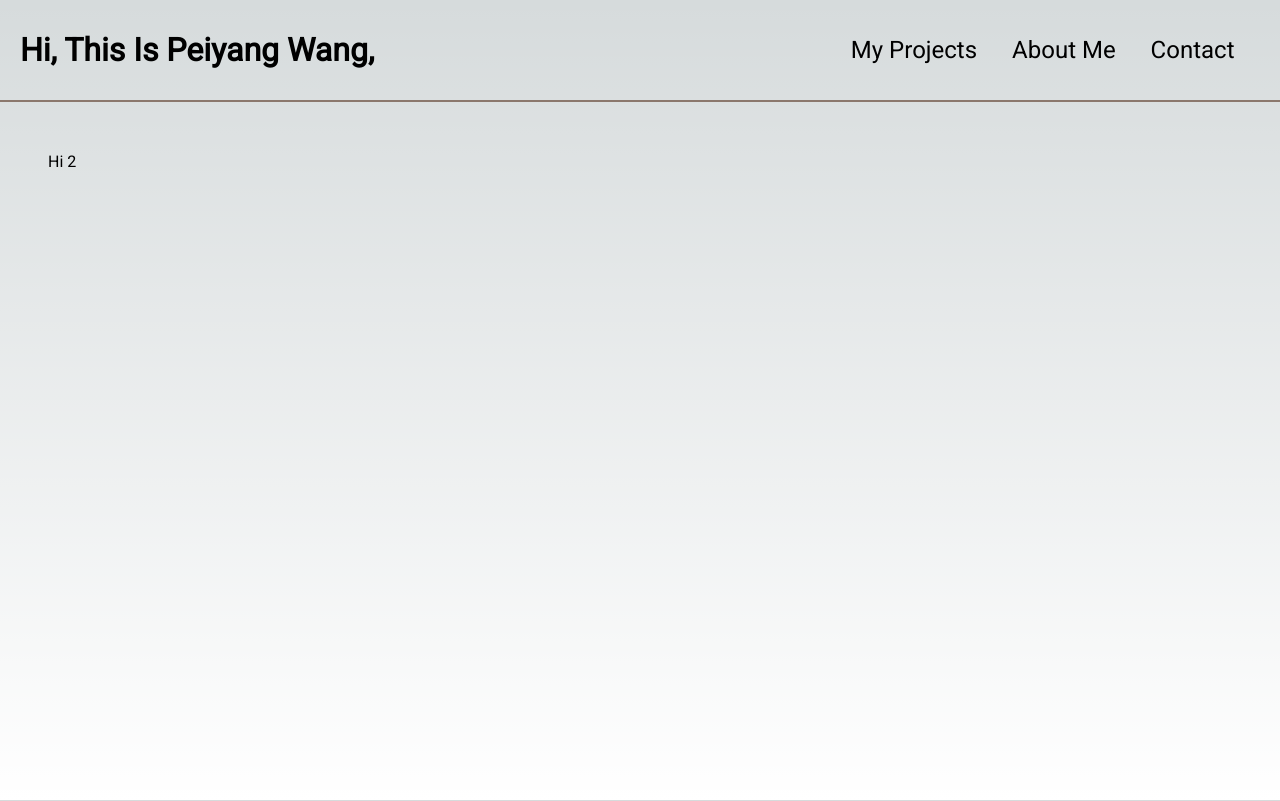
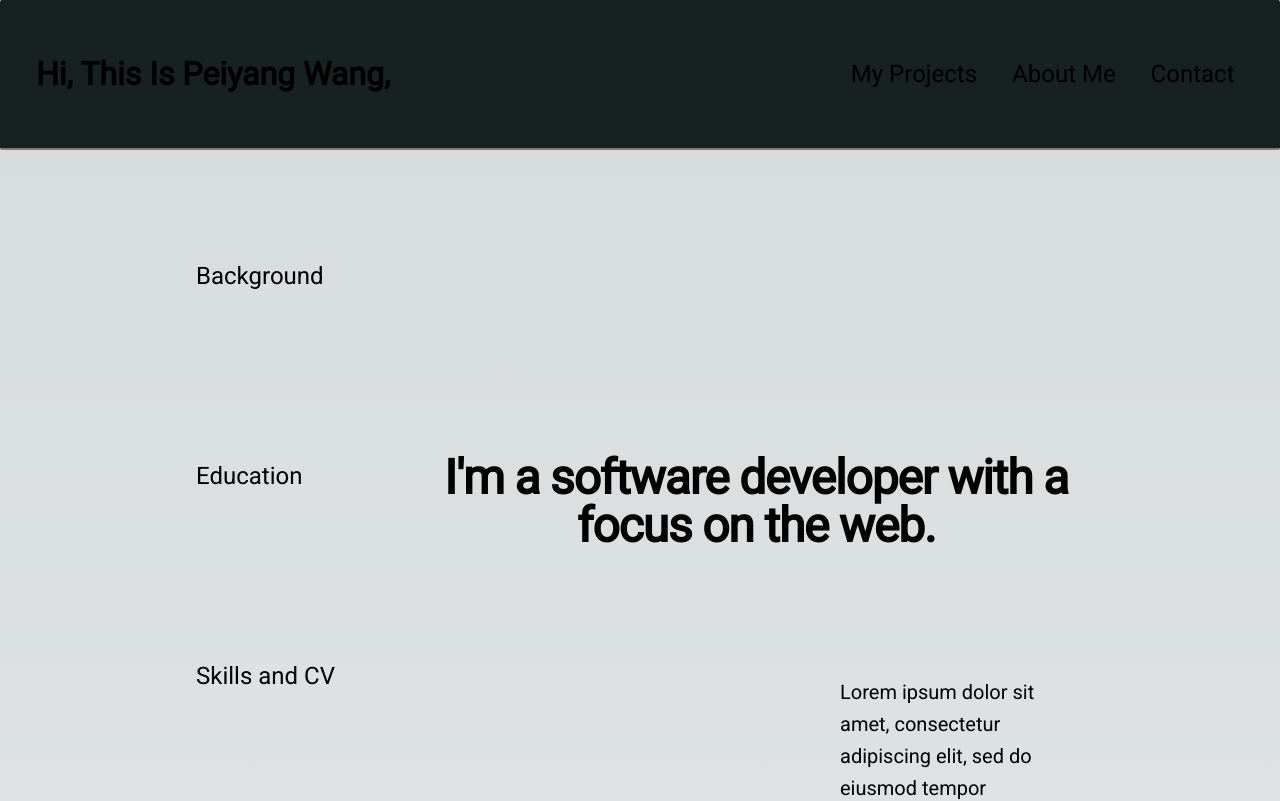
Before and after one commit to Plukewang/portfolio, a Next.js app: page /aboutme in a window 1280 px wide. Shown: the top 801 px of the page. Built offline with nearby package versions, Linux system fonts and the light colour scheme.

Commit message:
Format scrolling of aboutme plus sidebar

```diff
--- a/app/aboutme/layout.tsx
+++ b/app/aboutme/layout.tsx
@@ -2,7 +2,7 @@ import Navbar from "../ui/navbar"
 import NavBarLinks from "../ui/navBarLinks"
 export default function Layout({ children }: { children: React.ReactNode }) {
     return (
-      <div className="flex h-screen flex-col md:overflow-hidden">
+      <div className="flex flex-col lg:overflow-hidden">
         <Navbar/>
         <div className="flex-grow p-6 md:overflow-y-auto md:p-12">{children}</div>
         <NavBarLinks top = {false}/>
--- a/app/aboutme/page.tsx
+++ b/app/aboutme/page.tsx
@@ -1,9 +1,66 @@
-
+import Details from "../ui/aboutme/details"
 
 export default function Projects(){
     return (
-        <div>
-            <h1>Hi 2</h1>
+    <div className="flex flex-col items-center overflow-hidden">
+
+        <div className="overflow-hidden px-6 py-24 sm:py-32 lg:overflow-visible lg:px-0 flex flex-col lg:grid lg:grid-cols-4 lg:gap-10 lg:w-3/4 h-full overflow-hidden">
+
+            <div className="invisible lg:visible lg:fixed lg:col-span-2 lg:col-start-1 h-[100vh]">
+                <div className="flex flex-col justify-around h-3/4">
+                    <a href="#background">
+                        <h1 className="text-2xl">
+                            Background
+                        </h1>
+                    </a>
+                    <a href="#education">
+                        <h1 className="text-2xl">
+                            Education
+                        </h1>
+                    </a>
+                    <a href="#skills">
+                        <h1 className="text-2xl">
+                            Skills and CV
+                        </h1>
+                    </a>
+                </div>
+            </div>
+
+            <div className="lg:col-span-3 lg:col-start-2 lg:row-span2">
+                <Details
+                    title={"I'm a software developer with a focus on the web."}
+                    src={null}
+                    description="Lorem ipsum dolor sit amet, consectetur adipiscing elit, sed do eiusmod  tempor
+                    incididunt ut labore et dolore magna aliqua. Ut enim ad minim  veniam, quis nostrud exercitation ullamco
+                    laboris nisi ut aliquip ex ea  commodo consequat. Duis aute irure dolor in reprehenderit in voluptate
+                    velit esse cillum dolore eu fugiat nulla pariatur. Excepteur sint  occaecat cupidatat non proident,
+                    sunt in culpa qui officia deserunt  mollit anim id est laborum."
+                    id="background"
+                />
+
+                <Details
+                    title={"I’m a 2022 Graduate from UT Austin."}
+                    src={null}
+                    description="Lorem ipsum dolor sit amet, consectetur adipiscing elit, sed do eiusmod  tempor
+                    incididunt ut labore et dolore magna aliqua. Ut enim ad minim  veniam, quis nostrud exercitation ullamco
+                    laboris nisi ut aliquip ex ea  commodo consequat. Duis aute irure dolor in reprehenderit in voluptate
+                    velit esse cillum dolore eu fugiat nulla pariatur. Excepteur sint  occaecat cupidatat non proident,
+                    sunt in culpa qui officia deserunt  mollit anim id est laborum."
+                    id="education"
+                />
+                <Details
+                    title={"My skills at a glance:"}
+                    src={null}
+                    description="Lorem ipsum dolor sit amet, consectetur adipiscing elit, sed do eiusmod  tempor
+                    incididunt ut labore et dolore magna aliqua. Ut enim ad minim  veniam, quis nostrud exercitation ullamco
+                    laboris nisi ut aliquip ex ea  commodo consequat. Duis aute irure dolor in reprehenderit in voluptate
+                    velit esse cillum dolore eu fugiat nulla pariatur. Excepteur sint  occaecat cupidatat non proident,
+                    sunt in culpa qui officia deserunt  mollit anim id est laborum."
+                    id="skills"
+                />
+            </div>
+
+        </div>
         </div>
     )
 }
--- a/app/projects/page.tsx
+++ b/app/projects/page.tsx
@@ -3,8 +3,8 @@ import preview1 from "../../public/preview1.png"
 import "../../public/app.css"
 export default function Projects(){
     return (
-        <div>
-            <h1>Hi</h1>
+        <div className="my-2">
+            <h1 className="max-md:w-full lg:my-7 text-[16px] md:text-[32px] m-2 text-center">Here are a few of the projects I've worked on.</h1>
 
             <div className="grid grid-cols-1 gap-x-6 gap-y-10 sm:grid-cols-2 lg:grid-cols-3 xl:grid-cols-4 xl:gap-x-8">
                 {//
--- /dev/null
+++ b/app/ui/aboutme/details.tsx
@@ -0,0 +1,39 @@
+import Image, { StaticImageData } from "next/image";
+import placeholderThumbnail from "../../../public/icons/site_thumbnail_placeholder.png";
+
+interface detailProps{
+    //takes a link, a title, and a description
+    title: string
+    src?: StaticImageData | null //if null, placeholder
+    description: string
+    id:string
+}
+export default function Details({title,src,description,id}:detailProps){
+    return(
+        <div className="mx-auto flex flex-col lg:my-10 lg:gap-y-10 lg:h--1/2 min-h-[800px] my-10 pt-10">
+            <span id={id} className="h-[150px] w-full"></span>
+            <h1 className="my-2 text-4xl font-semibold tracking-tight text-center sm:text-5xl lg:h-[150px]">
+                {title}
+            </h1>
+
+            <div className="flex flex-col items-center justify-start lg:flex-row lg:justify-around h-1/2">
+
+                <Image
+                    src={src? src: placeholderThumbnail}
+                    alt={title? title:"placeholder title"}
+                    className="lg:col-start-2 lg:row-start-2 rounded-xl object-cover h-auto m-10"
+                />
+                <div className="lg:col-span-2 lg:col-start-3 lg:row-start-2 lg:w-1/2 lg:max-w-7xl lg:px-8">
+
+                    <p className="mt-6 text-xl/8 ">
+                        {description}
+                    </p>
+                </div>
+
+
+
+            </div>
+
+        </div>
+    )
+}
--- a/app/ui/cover.tsx
+++ b/app/ui/cover.tsx
@@ -2,16 +2,17 @@ import Image from "next/image";
 import avatar from "../../public/icons/avatar.png";
 import Link from "next/link";
 
+
 export default function Cover(){
     return(
-        <div className="w-full h-1/2 flex flex-col align-center justify-center text-center">
+        <div className="w-full h-1/2 flex flex-col align-center justify-center text-center ">
 
             <div className="flex flex-row justify-center mx-2">
             <Image src={avatar}
                 width={180}
                 height={180}
                 alt="placeholder avatar icon"
-                className="rounded-full flex flex-row justify-center bg-[#D9D9D9]"
+                className="rounded-full flex flex-row justify-center "
             />
             </div>
 
--- a/app/ui/navBarLinks.tsx
+++ b/app/ui/navBarLinks.tsx
@@ -6,10 +6,10 @@ interface navLinkBarsProps{
 }
 
 export default function NavBarLinks({top}:navLinkBarsProps){
-    let shown = clsx("sticky flex-row lg:w-1/3 links text-center",
+    let shown = clsx("sticky flex-row lg:w-1/3 links text-center ",
         {
             "lg:flex hidden": top===true,
-            "lg:hidden flex": top===false,
+            "lg:hidden flex border-t-2 border-[#8B786D] bg-[#172121]": top===false,
         }
     );
 
--- a/app/ui/navbar.tsx
+++ b/app/ui/navbar.tsx
@@ -3,9 +3,9 @@ import NavBarLinks from "./navBarLinks"
 
 export default function Navbar(){
     return (
-        <div className=" w-full p-3 flex lg:flex-row flex-col justify-between items-center lg:border-b-2  navbar">
+        <div className="fixed w-full h-100px lg:h-[150px] p-3 flex lg:flex-row flex-col justify-between items-center border-b-2   navbar">
 
-            <h1 className="flex flex-row items-center h-full mx-2 font-bold text-[32px]">
+            <h1 className="flex flex-row items-center h-full m-6 font-bold text-[32px]">
                 Hi, This Is Peiyang Wang,
             </h1>
 
--- a/app/ui/projects/story.tsx
+++ b/app/ui/projects/story.tsx
@@ -36,7 +36,7 @@ export default function Story({link,title,src,description}:storyProps){
             </div>
             </Link>
 
-            <p className="m-3 p-2">
+            <p className="m-3 p-2 w-[300px]">
                 {description? description : "Lorem ipsum dolor sit amet, consectetur adipiscing elit. Morbi sagittis  est sed vestibulum aliquet. Etiam ullamcorper ornare dolor vel dapibus.  Nulla maximus sagittis erat eget bibendum. Sed libero augue, condimentum quis felis et, sagittis mattis risus. Ut volutpat, ante"}
             </p>
         </div>
--- a/public/app.css
+++ b/public/app.css
@@ -8,13 +8,13 @@ html{
 
 body{
   --main-bg-color: #172121;
-  --darker-bg-color: #293d3d;
+  --darker-bg-color: #213030;
   --text-color: #D9D9D9;
   --border-color: #8B786D;
     background: linear-gradient(60deg, var(--main-bg-color) 40%, var(--darker-bg-color) 60%);
-    background-size: 400% 400%;
+    background-size: 800% 800%;
 	  animation: gradient 15s ease infinite;
-    height: 100vh;
+    height: 200vh;
     color: var(--text-color);
 }
 
--- a/public/styles/nav.css
+++ b/public/styles/nav.css
@@ -5,13 +5,17 @@
 
     position: -webkit-sticky;
     top: 0;
-
+    background-color: #172121;
+    border-radius: 2px;
+    border-color: #8B786D;
     >*{
         align-items: center;
         margin-left: 1rem;
         margin-right: 1rem;
         min-height: 50px;
     }
+
+
 }
 
 
```
